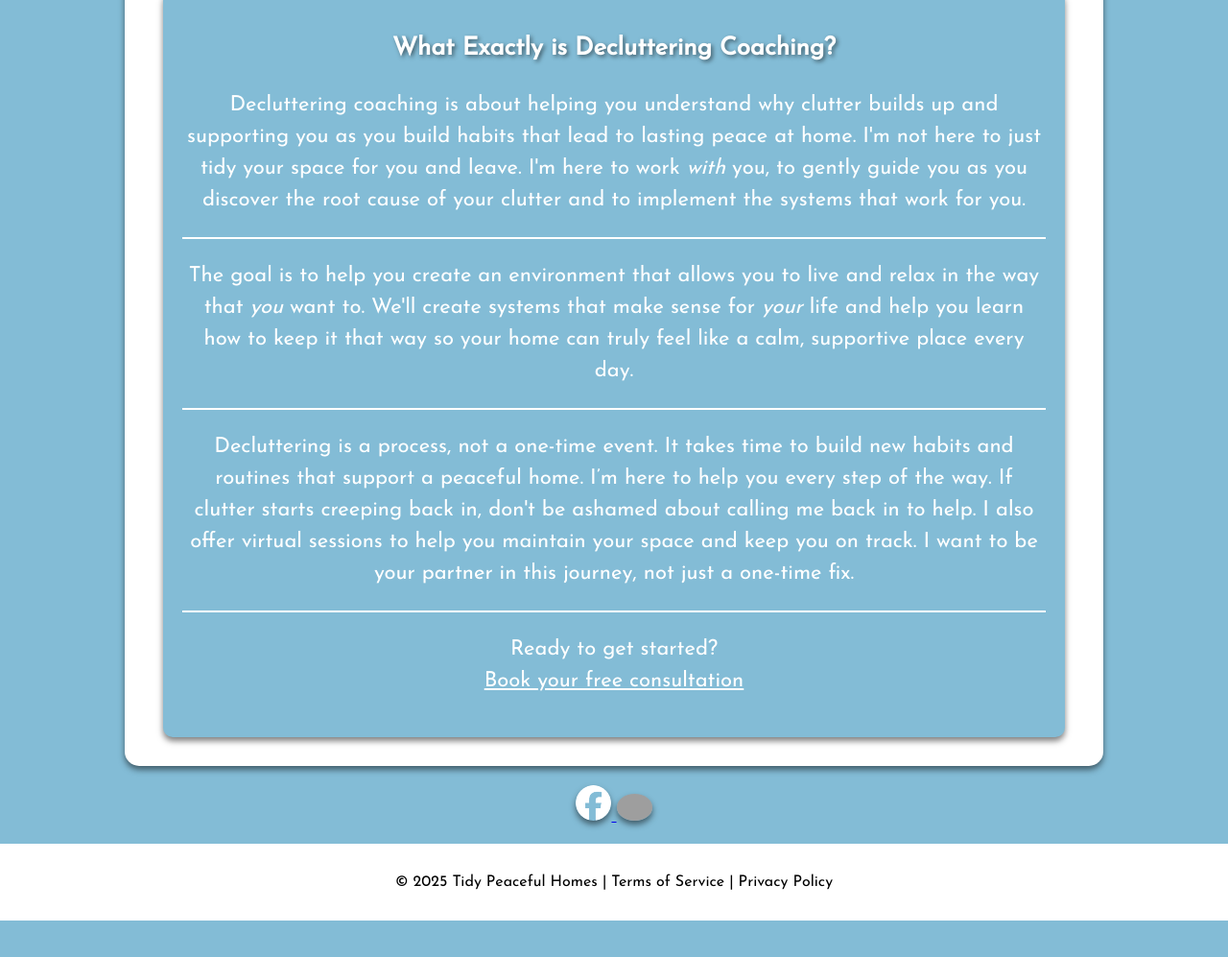
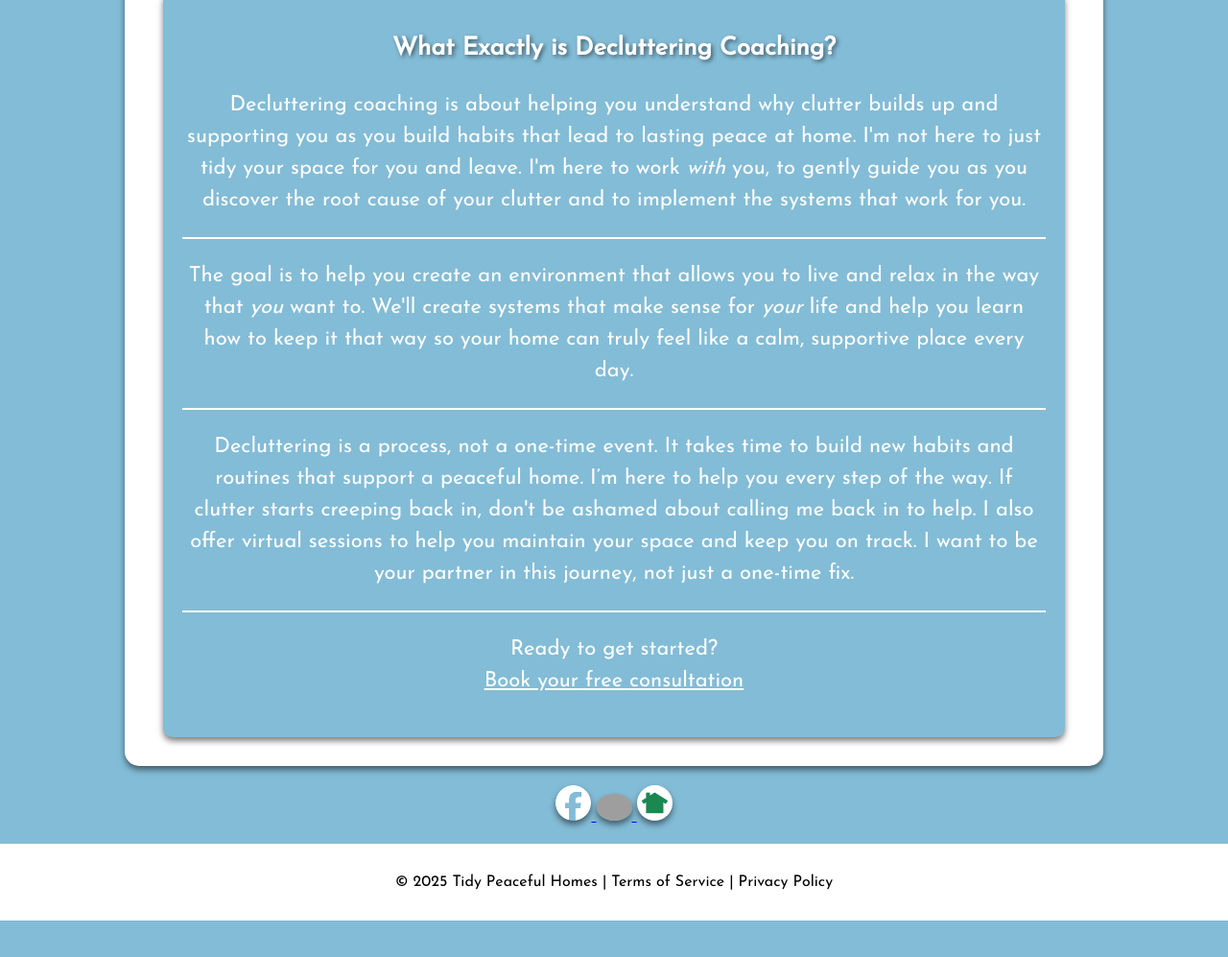
Before and after one commit to BecksterDR/tidypeacefulhomes, a plain HTML site: page services.html in a window 1280 px wide. Shown: the part 3802-4799 px from the top of the page at 96% size. Drawn offline with Linux system fonts and the light colour scheme; grey boxes are pictures that could not be loaded.

Commit message:
Update services.html

```diff
--- a/services.html
+++ b/services.html
@@ -166,8 +166,8 @@
     <a href="https://www.instagram.com/tidypeacefulhomes/" target="_blank" class="social-button">
         <img src="images/Instagram logo.png" alt="Instagram" class="social-icon">
     </a>
-    <!--<a href="https://nextdoor.com/pages/tidy-peaceful-homes-portsmouth-va/" target="_blank" class="social-button">
-        <img src="images/Nextdoor logo.png" alt="Nextdoor" class="social-icon"></a>-->
+    <a href="https://nextdoor.com/pages/tidy-peaceful-homes-portsmouth-va-1/" target="_blank" class="social-button">
+        <img src="images/Nextdoor logo.png" alt="Nextdoor" class="social-icon"></a>
 
         <footer>
             <p>&copy; 2025 Tidy Peaceful Homes |
```
